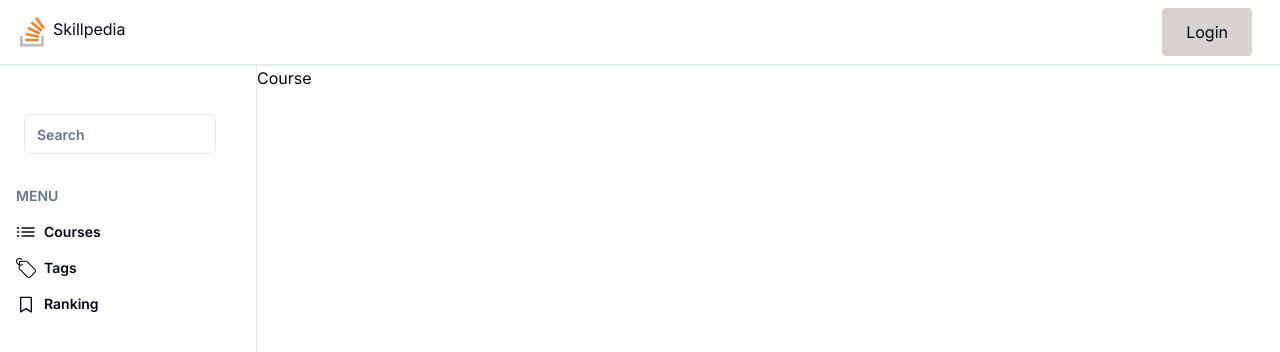
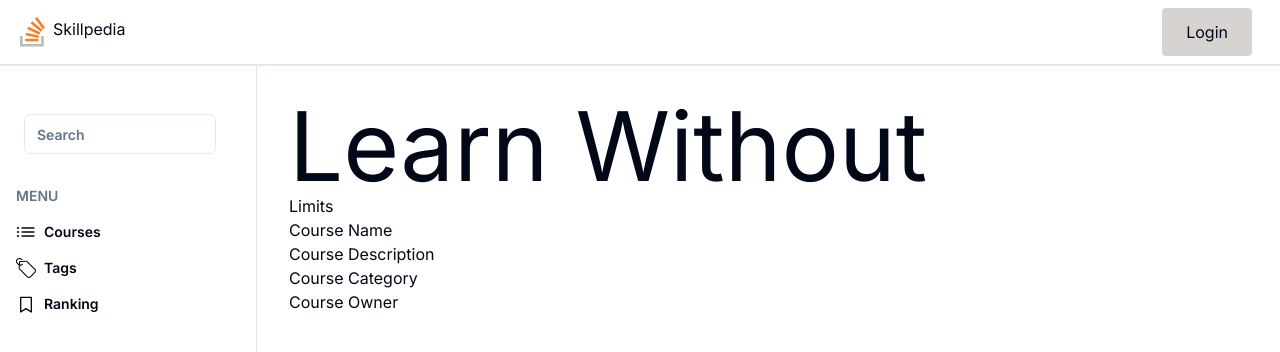
Before and after one commit to Wambani01/skillpedia, a Next.js app: page /courses/1 in a window 1280 px wide. Shown: the top 352 px of the page. Built offline with nearby package versions, Linux system fonts and the light colour scheme; no server answers.

Commit message:
Fixed bug in creating course

```diff
--- a/app/(dashboard)/courses/[id]/page.tsx
+++ b/app/(dashboard)/courses/[id]/page.tsx
@@ -9,8 +9,23 @@ import {
 } from "@/components/ui/card"
 
 function Course() {
+    //component to express interest in a course
+
     return (
-        <div>Course</div>
+        <div className='p-8 flex flex-col'>
+            <p className='text-8xl'>Learn Without</p>
+            <span>Limits</span>
+            <div>
+                <div>
+                    <p>Course Name</p>
+                    <p>Course Description</p>
+                    <p>Course Category</p>
+                    <p>Course Owner</p>
+                </div>
+
+
+            </div>
+        </div>
     )
 }
 
```
